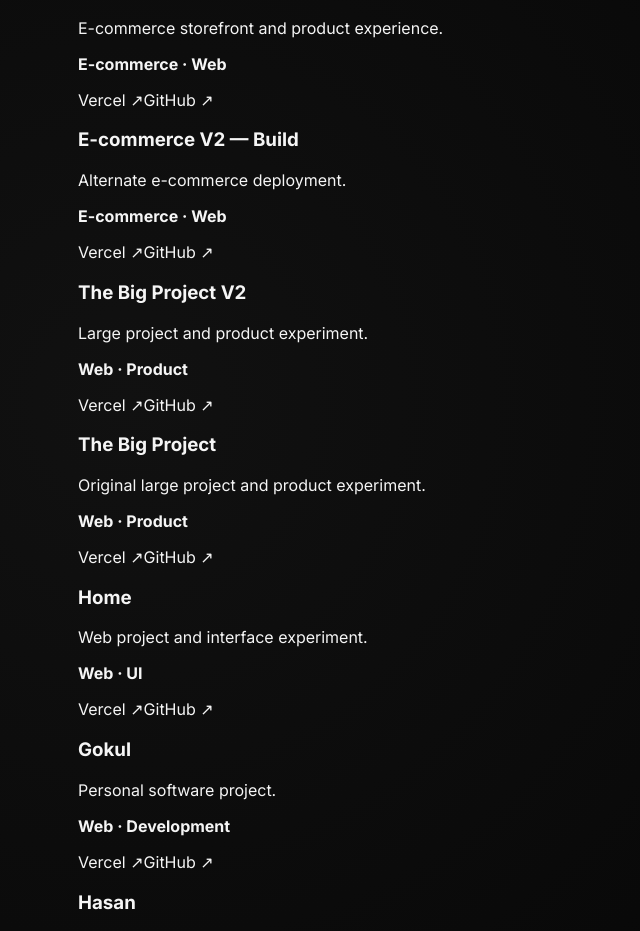
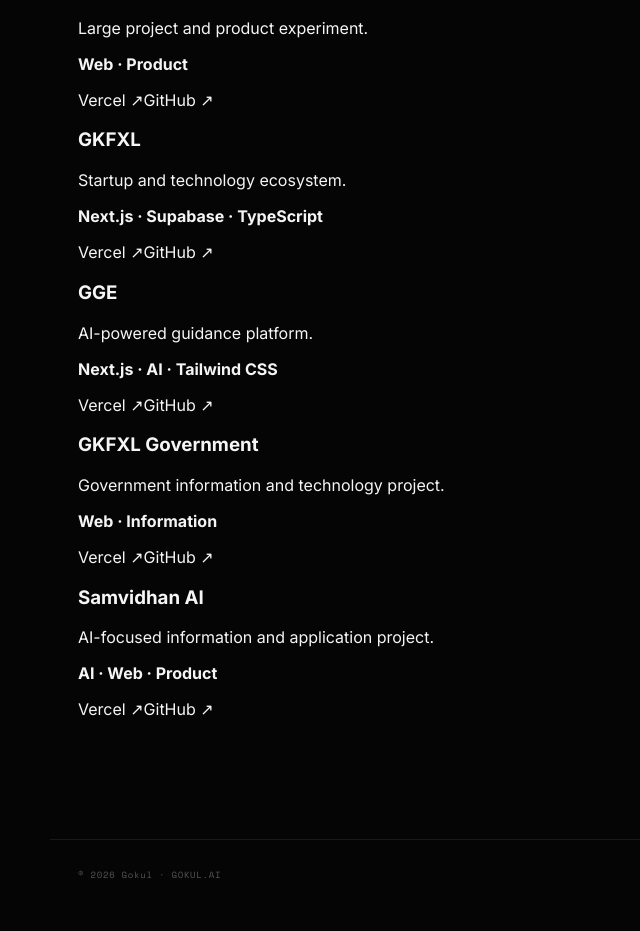
Before and after one commit to gokulmaniraj2008-collab/Gokul-aibot, a Next.js app: page /projects in a window 1280 px wide. Shown: the part 1866-2797 px from the top of the page, without its empty margins (0-640 px from the left). After the commit the page ends 2775 px from the top, so only its background shows below. Built offline with nearby package versions, Linux system fonts and the light colour scheme.

Commit message:
Fix projects page and add project detail navigation

```diff
--- a/app/projects/page.tsx
+++ b/app/projects/page.tsx
@@ -10,31 +10,12 @@ const projects = [
 ['Money Tracker','Personal finance tracking application.','Web · Finance','money-tracker','Money-tracker-'],
 ['DRYNN','Digital-first custom apparel and streetwear brand experience.','Next.js · Supabase · Cloudinary','drynn','DRYNN'],
 ['BLAST Symposium 2026','Symposium and event web platform.','Events · Web · Product','blast-symposium-2026','Blast-symposium-2026'],
-['BLAST Symposium 2026 — Alt','Alternate symposium deployment.','Events · Web · Product','blast-symposium-2026-6kon','Blast-symposium-2026.'],
 ['E-commerce V2','E-commerce storefront and product experience.','E-commerce · Web','e-commerce-v2','E-commerce-v2'],
-['E-commerce V2 — Build','Alternate e-commerce deployment.','E-commerce · Web','e-commerce-v2-b645','E-commerce-v2'],
-['The Big Project V2','Large project and product experiment.','Web · Product','the-big-project-v2','The-big-project-v2'],
-['The Big Project','Original large project and product experiment.','Web · Product','the-big-project','The-big-project-'],
-['Home','Web project and interface experiment.','Web · UI','home','Home'],
-['Gokul','Personal software project.','Web · Development','gokul','Gokul'],
-['Hasan','Collaborative software project.','Web · Development','hasan','Hasan-'],
-['Praneesh Project','Collaborative project and prototype.','Web · Prototype','praneesh-project','Praneesh-project-'],
-['Anti','Software project and experiment.','Development · Prototype','anti','anti'],
-['Santosh Demo','Demo and prototype application.','Web · Demo','santosh-demo','Santosh-demo'],
-['Trackor','Tracking and application project.','Software · Development','trackor','Trackor'],
-['Anime','Anime-themed web experiment.','Web · UI · Prototype','anime','Anime-'],
-['Flames 1','Interactive web experiment.','Web · Interactive','flames-1rur','Flames'],
-['Company','Company website and product experiment.','Web · Business','company','Company-'],
-['Elephant','Software and creative web experiment.','Web · Prototype','elephant','Elephant-'],
-['Phoenix','Software project and experiment.','Development · Prototype','phoenix','Phoenix'],
-['Dragon','Software project and experiment.','Development · Prototype','dragon','Dragon'],
+['The Big Project','Large project and product experiment.','Web · Product','the-big-project','The-big-project-'],
 ['GKFXL','Startup and technology ecosystem.','Next.js · Supabase · TypeScript','gkfxl','GKFXL'],
 ['GGE','AI-powered guidance platform.','Next.js · AI · Tailwind CSS','gge','SRWP'],
-['TANNE','Project and product work.','Web · Product · Development','tanne-95rt','TANNE'],
 ['GKFXL Government','Government information and technology project.','Web · Information','gk-fxl-government-j3mo','gk-fxl-government'],
-['Flames','Interactive web experiment.','Web · Interactive','flames','Flames-'],
-['GK Xezus','Software and product experiment.','Web · Prototype','gk-xezus','GkXezus'],
 ['Samvidhan AI','AI-focused information and application project.','AI · Web · Product','samvidhan-ai-si9t','samvidhan-ai']
 ];
 
-export default function Projects(){return <main className="page"><PortfolioNav/><section className="section page-hero"><div className="eyebrow">PROJECTS</div><h1>Selected work & Vercel projects.</h1><p className="lead">All projects in the Gokul Vercel workspace, with direct GitHub and Vercel links. AGRIBOT is listed for discovery but remains a separate project.</p><div className="grid">{projects.map(([n,d,s,slug,repo])=><article className="item" key={slug}><h3>{n}</h3><p>{d}</p><p><strong>{s}</strong></p><div className="project-actions"><a className="project-link" href={'https://vercel.com/gokulmaniraj2008-collabs-projects/'+slug} target="_blank" rel="noreferrer">Vercel ↗</a><a className="project-link" href={'https://github.com/gokulmaniraj2008-collab/'+repo} target="_blank" rel="noreferrer">GitHub ↗</a></div></article>)}</div></section><footer className="footer">© 2026 Gokul · GOKUL.AI</footer></main>}
+export default function Projects(){return <main className="page"><PortfolioNav/><section className="section page-hero"><div className="eyebrow">PROJECTS</div><h1>Selected work & Vercel projects.</h1><p className="lead">Software, robotics, agriculture and product experiments, with direct GitHub and Vercel links.</p><div className="grid">{projects.map(([n,d,s,slug,repo])=><article className="item" key={slug}><h3>{n}</h3><p>{d}</p><p><strong>{s}</strong></p><div className="project-actions"><a className="project-link" href={'https://vercel.com/gokulmaniraj2008-collabs-projects/'+slug} target="_blank" rel="noreferrer">Vercel ↗</a><a className="project-link" href={'https://github.com/gokulmaniraj2008-collab/'+repo} target="_blank" rel="noreferrer">GitHub ↗</a>{slug==='agribot'&&<a className="project-link" href="/projects/agri-bot">Details ↗</a>}{slug==='gokul-aibot'&&<a className="project-link" href="/">Open ↗</a>}</div></article>)}</div></section><footer className="footer">© 2026 Gokul · GOKUL.AI</footer></main>}
```
